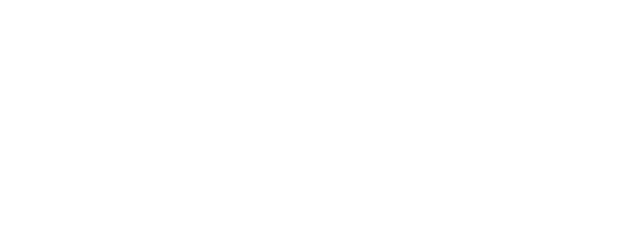
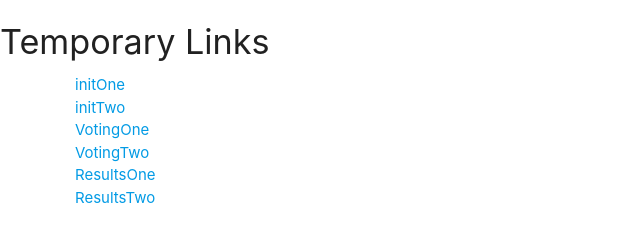
Before and after one commit to germangamboa95/letsDoLunch, a plain HTML site: page index.html in a window 1280 px wide. Shown: the whole page, without its empty margins (0-640 px from the left). Drawn offline with Linux system fonts and the light colour scheme.

Commit message:
changed voting file names and added links to index.html

```diff
--- a/index.html
+++ b/index.html
@@ -6,10 +6,21 @@
   <meta http-equiv="X-UA-Compatible" content="ie=edge">
   <link rel="stylesheet" href="css/materialize.min.css">
   <title>Document</title>
+  <style media="screen">
+    a {
+      display: block;
+      margin-left: 5em;
+    }
+  </style>
 </head>
 <body>
-
-
+  <h4>Temporary Links</h4>
+  <a href="intialize.html">initOne</a>
+  <a href="initialized2.html">initTwo</a>
+  <a href="Voting1.html">VotingOne</a>
+  <a href="Voting2.html">VotingTwo</a>
+  <a href="Results1.html">ResultsOne</a>
+  <a href="Results2.html">ResultsTwo</a>
 
 
 
```
Also changed, not shown: Voting1.html (line endings or trailing spaces), Voting2.html (renamed from Voting 2.html).
